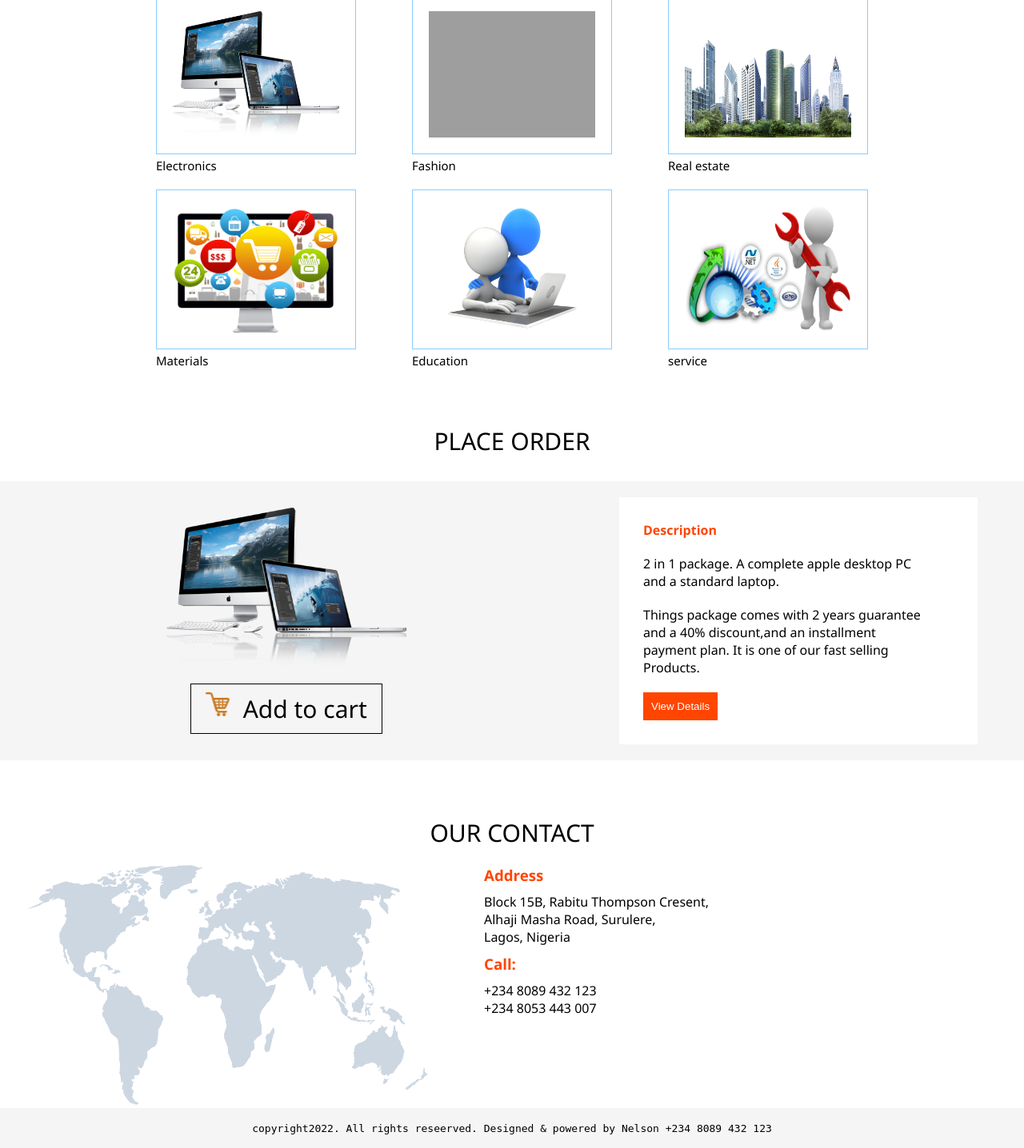
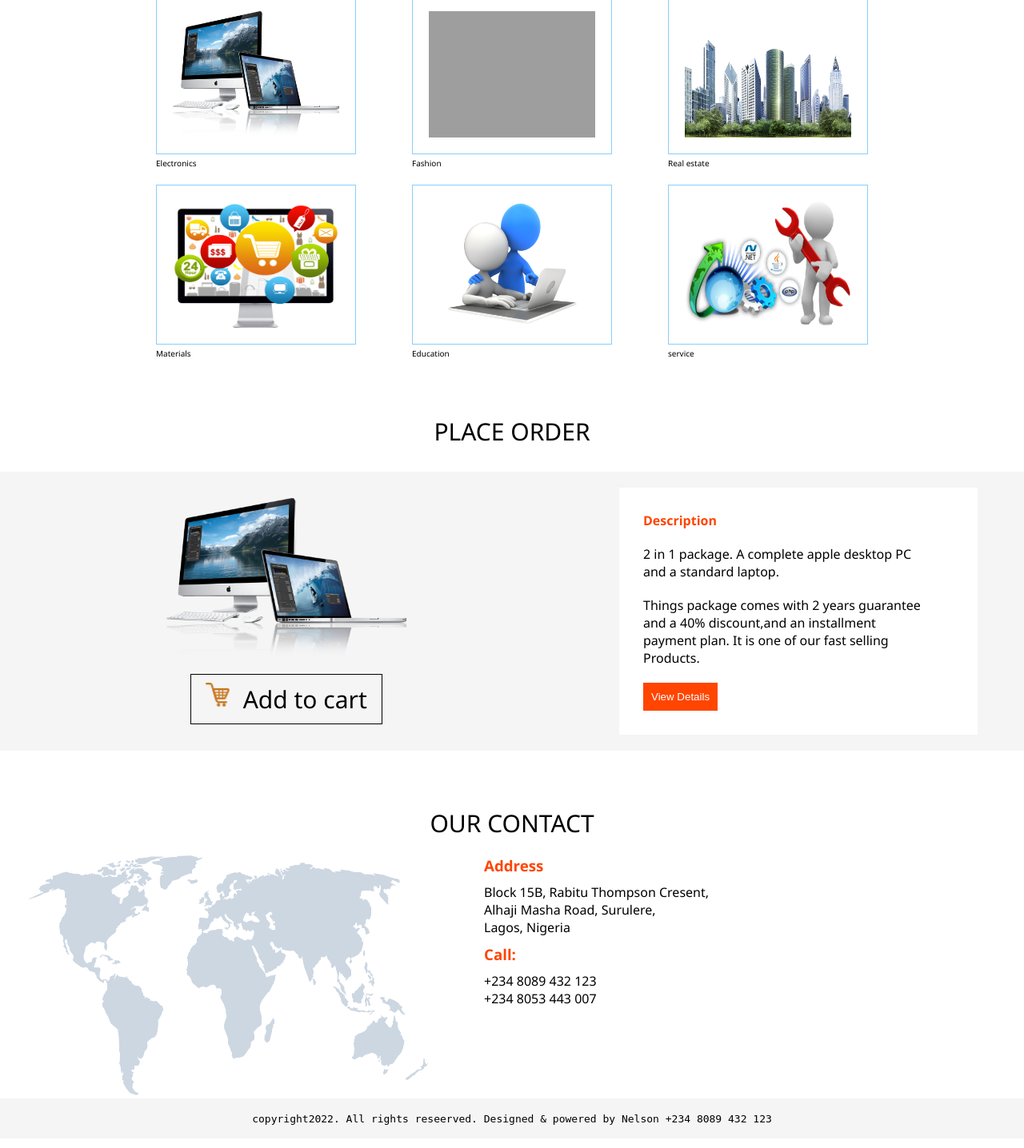
Before and after one commit to Nelson-Maks/SHOPINTIN-, a PHP site: page / in a window 1280 px wide. Shown: the part 608-2044 px from the top of the page at 80% size. After the commit the page ends 2015 px from the top, so only its background shows below. Run offline with PHP 8.4, Linux system fonts and the light colour scheme; grey boxes are pictures that could not be loaded.

Commit message:
Add files via upload

```diff
--- a/style.css
+++ b/style.css
@@ -190,7 +190,7 @@ main .first-main .row-one{
 main .first-main h3{
     font-family: 'Segoe UI', Tahoma, Geneva, Verdana, sans-serif;
     font-weight: 100;
-    font-size: 15px;
+    font-size: 10px;
 
 
 }
```
